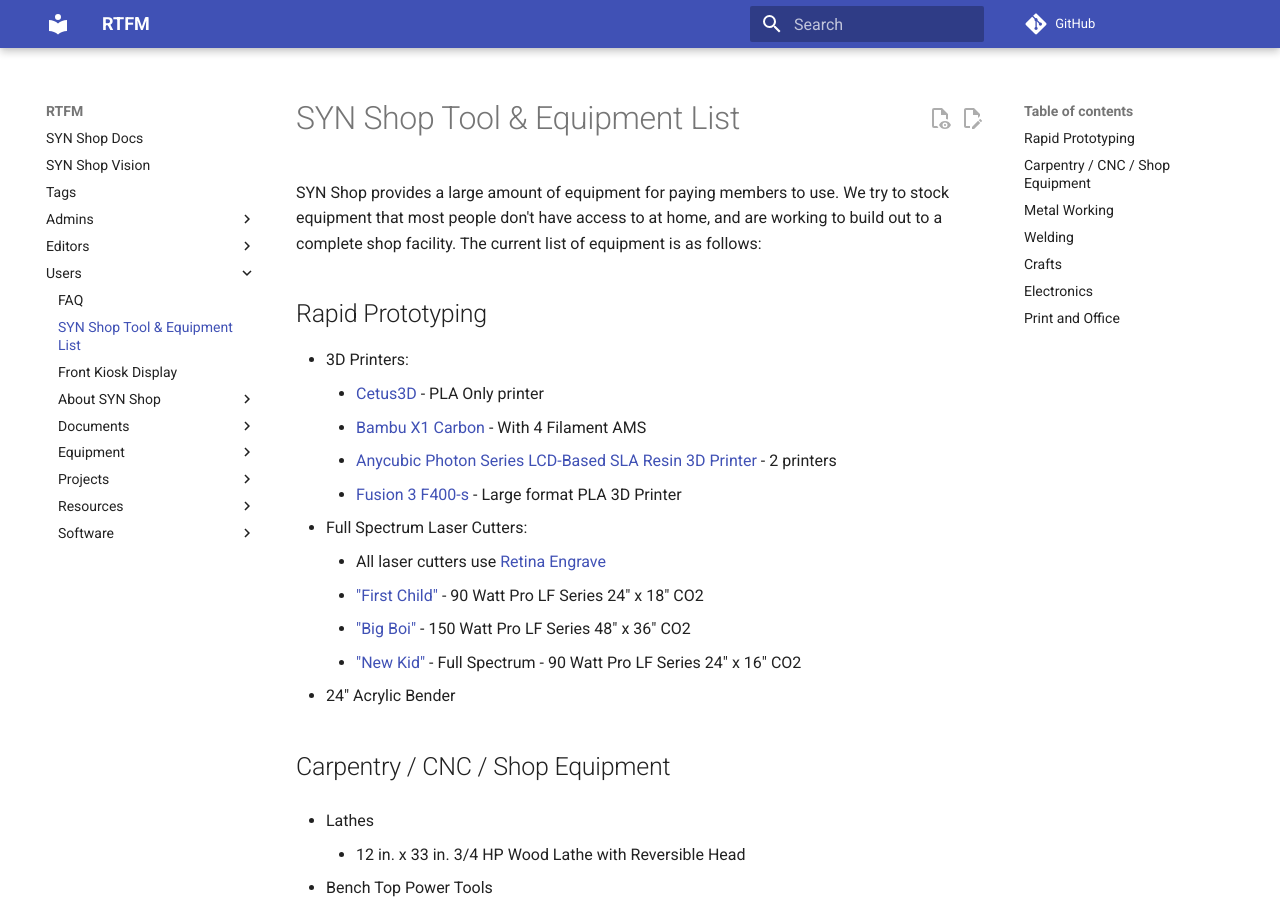
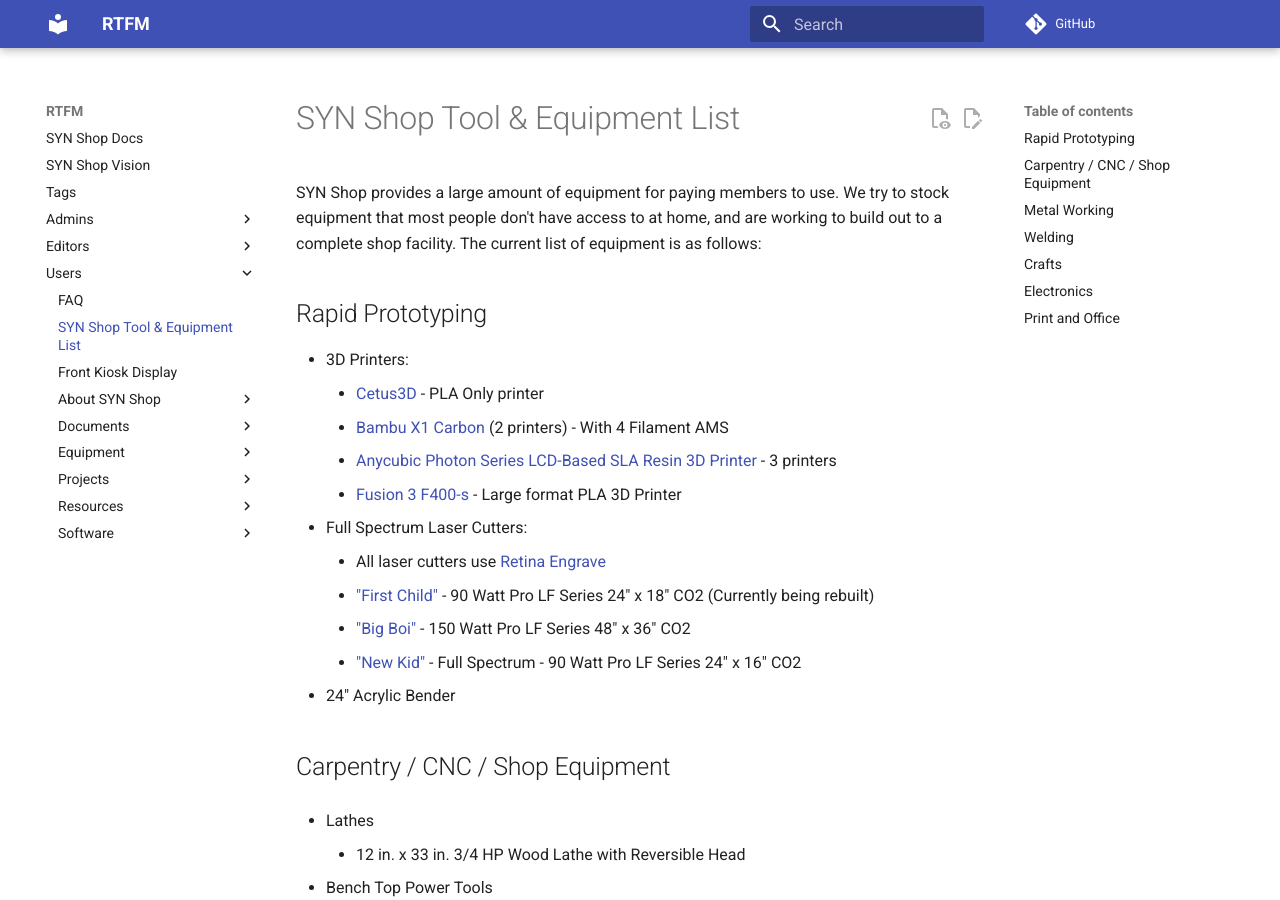
Before and after one commit to synshop/rtfm, an MkDocs documentation site: the page built from docs/users/SYN Shop Tool List.md, in a window 1280 px wide and 900 px high. Built offline with MkDocs 1.6.1 and Material for MkDocs 9.7.7, drawn with Linux system fonts in a browser that asks for light colours; comment, search, counter and statistics services are not loaded.

Commit message:
Update SYN Shop Tool List.md

```diff
--- a/docs/users/SYN Shop Tool List.md
+++ b/docs/users/SYN Shop Tool List.md
@@ -7,12 +7,12 @@
 
 * 3D Printers:
     * [Cetus3D](https://www.cetus3d.com/) - PLA Only printer
-    * [Bambu X1 Carbon](https://bambulab.com/en-us/x1) - With 4 Filament AMS
-    * [Anycubic Photon Series LCD-Based SLA Resin 3D Printer](https://www.anycubic.com/collections/anycubic-photon-3d-printers/products/anycubic-photon-3d-printer) - 2 printers
+    * [Bambu X1 Carbon](https://bambulab.com/en-us/x1) (2 printers) - With 4 Filament AMS
+    * [Anycubic Photon Series LCD-Based SLA Resin 3D Printer](https://www.anycubic.com/collections/anycubic-photon-3d-printers/products/anycubic-photon-3d-printer) - 3 printers
     * [Fusion 3 F400-s](/users/Equipment/F400-s) - Large format PLA 3D Printer
 * Full Spectrum Laser Cutters:
     * All laser cutters use [Retina Engrave](/users/Software/Retina Engrave)
-    * ["First Child"](/users/Equipment/Laser Cutting/First Child Laser Cutter) -  90 Watt Pro LF Series 24" x 18" CO2
+    * ["First Child"](/users/Equipment/Laser Cutting/First Child Laser Cutter) -  90 Watt Pro LF Series 24" x 18" CO2 (Currently being rebuilt)
     * ["Big Boi"](/users/Equipment/Laser Cutting/Big Boi Laser Cutter) - 150 Watt Pro LF Series 48" x 36" CO2
     * ["New Kid"](/users/Equipment/Laser Cutting/New Kid Laser Cutter) - Full Spectrum -  90 Watt Pro LF Series 24" x 16" CO2
 * 24" Acrylic Bender
```
